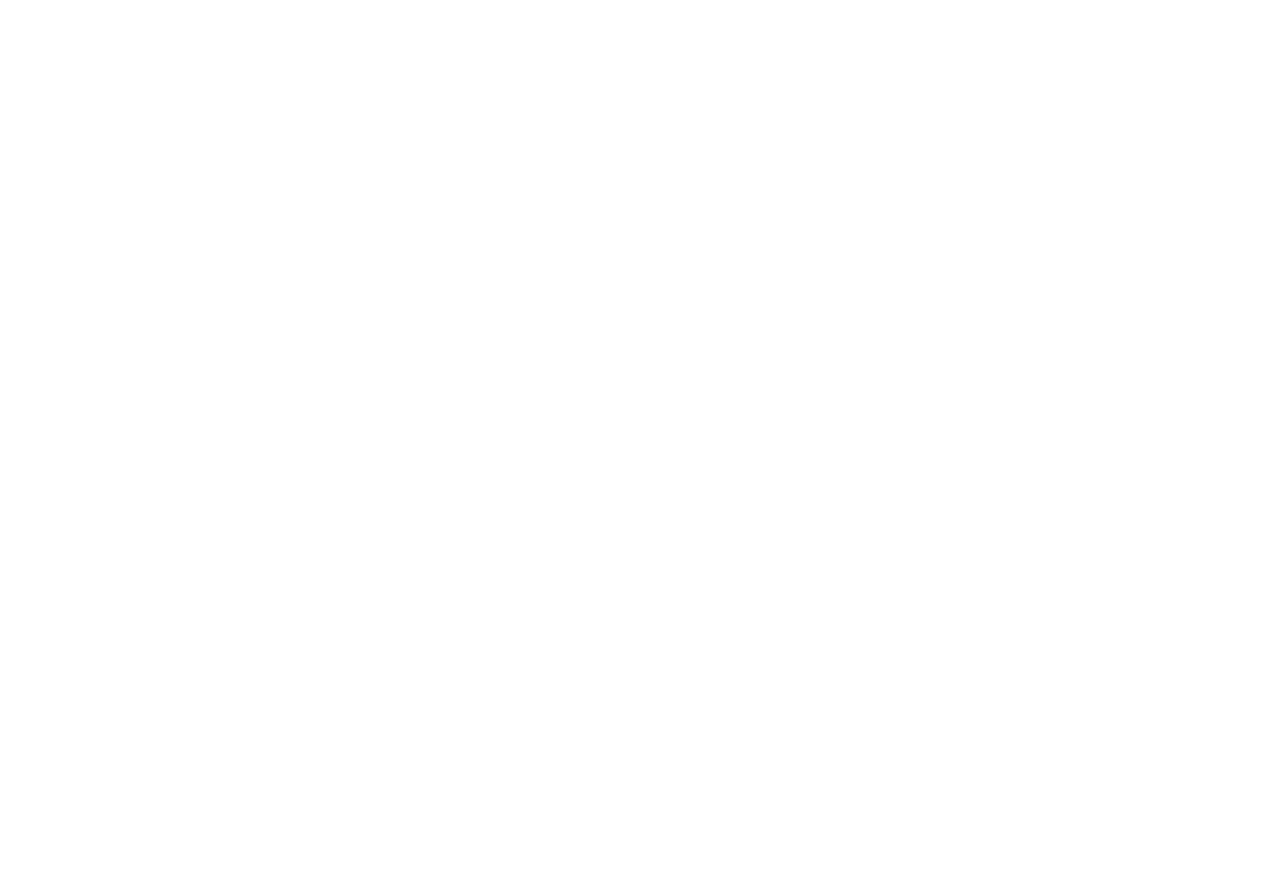
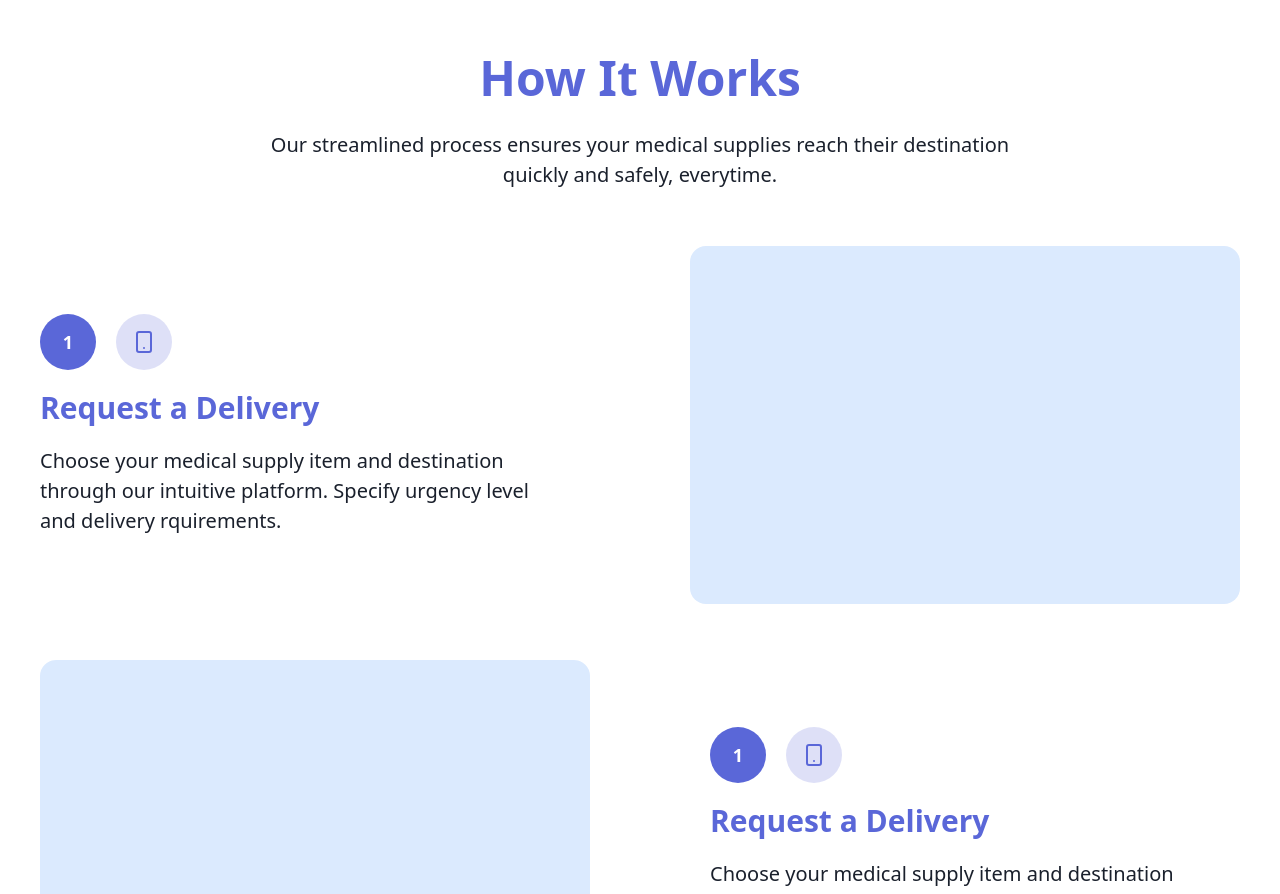
Before and after one commit to Uchenna99/Evtol-Delivery, a React (Vite) app: page / in a window 1280 px wide. Shown: the part 1880-2774 px from the top of the page. Before the commit the page ends 1822 px from the top, so only its background shows below. Built offline with nearby package versions, Linux system fonts and the light colour scheme.

Commit message:
how it works

```diff
--- /dev/null
+++ b/src/components/sections/HowItWorks.tsx
@@ -0,0 +1,80 @@
+import { Smartphone } from "lucide-react";
+
+
+
+const HowItWorks = () => {
+  return (
+    <div className="w-full flex flex-col items-center gap-14 py-20 px-4">
+
+        <div className="w-full flex flex-col gap-7 items-center">
+            <h1 className="text-primary text-4xl md:text-5xl font-semibold">
+                How It Works
+            </h1>
+            <p className="w-full max-w-[800px] text-text text-xl text-center leading-normal">
+                Our streamlined process ensures your medical supplies reach their destination quickly and safely, everytime.
+            </p>
+        </div>
+
+
+        <div className="w-full max-w-[1200px] flex flex-col gap-14">
+
+            <div className="w-full flex flex-col lg:flex-row lg:items-center justify-between gap-10">
+
+                <div className="w-full lg:max-w-[530px] flex flex-col gap-5">
+
+                    <div className="flex items-center gap-5">
+                        <div className="w-14 h-14 rounded-full bg-primary flex items-center justify-center">
+                            <p className="text-white font-bold text-lg">1</p>
+                        </div>
+                        <div className="w-14 h-14 rounded-full flex items-center justify-center text-primary bg-primary/20">
+                            <Smartphone />
+                        </div>
+                    </div>
+
+                    <h4 className="text-primary text-3xl font-bold">
+                        Request a Delivery
+                    </h4>
+                    <p className="text-text text-xl leading-normal">
+                        Choose your medical supply item and destination through our intuitive platform.
+                        Specify urgency level and delivery rquirements.
+                    </p>
+                </div>
+
+                <div className="w-full lg:w-[550px] aspect-[2/1.3] bg-blue-100 rounded-2xl"></div>
+
+            </div>
+
+
+            <div className="w-full flex flex-col-reverse lg:flex-row lg:items-center justify-between gap-10">
+
+                <div className="w-full lg:w-[550px] aspect-[2/1.3] bg-blue-100 rounded-2xl"></div>
+
+                <div className="w-full lg:max-w-[530px] flex flex-col gap-5">
+
+                    <div className="flex items-center gap-5">
+                        <div className="w-14 h-14 rounded-full bg-primary flex items-center justify-center">
+                            <p className="text-white font-bold text-lg">1</p>
+                        </div>
+                        <div className="w-14 h-14 rounded-full flex items-center justify-center text-primary bg-primary/20">
+                            <Smartphone />
+                        </div>
+                    </div>
+
+                    <h4 className="text-primary text-3xl font-bold">
+                        Request a Delivery
+                    </h4>
+                    <p className="text-text text-xl leading-normal">
+                        Choose your medical supply item and destination through our intuitive platform.
+                        Specify urgency level and delivery rquirements.
+                    </p>
+                </div>
+
+            </div>
+
+        </div>
+
+    </div>
+  )
+}
+
+export default HowItWorks;
--- a/src/components/sections/WhyChooseUs.tsx
+++ b/src/components/sections/WhyChooseUs.tsx
@@ -24,7 +24,7 @@
     ]
 
   return (
-    <div className="w-full bg-white px-4 py-20 flex flex-col items-center gap-10">
+    <div className="w-full bg-white px-4 py-20 flex flex-col items-center gap-14">
 
         <div className="w-full flex flex-col gap-7 items-center">
             <h1 className="text-primary text-4xl md:text-5xl font-semibold">
--- a/src/pages/LandingPage.tsx
+++ b/src/pages/LandingPage.tsx
@@ -1,4 +1,5 @@
 import Hero from "../components/sections/Hero";
+import HowItWorks from "../components/sections/HowItWorks";
 import WhyChooseUs from "../components/sections/WhyChooseUs";
 
 
@@ -11,6 +12,8 @@
 
         <WhyChooseUs />
 
+        <HowItWorks />
+
     </div>
   )
 }
```
